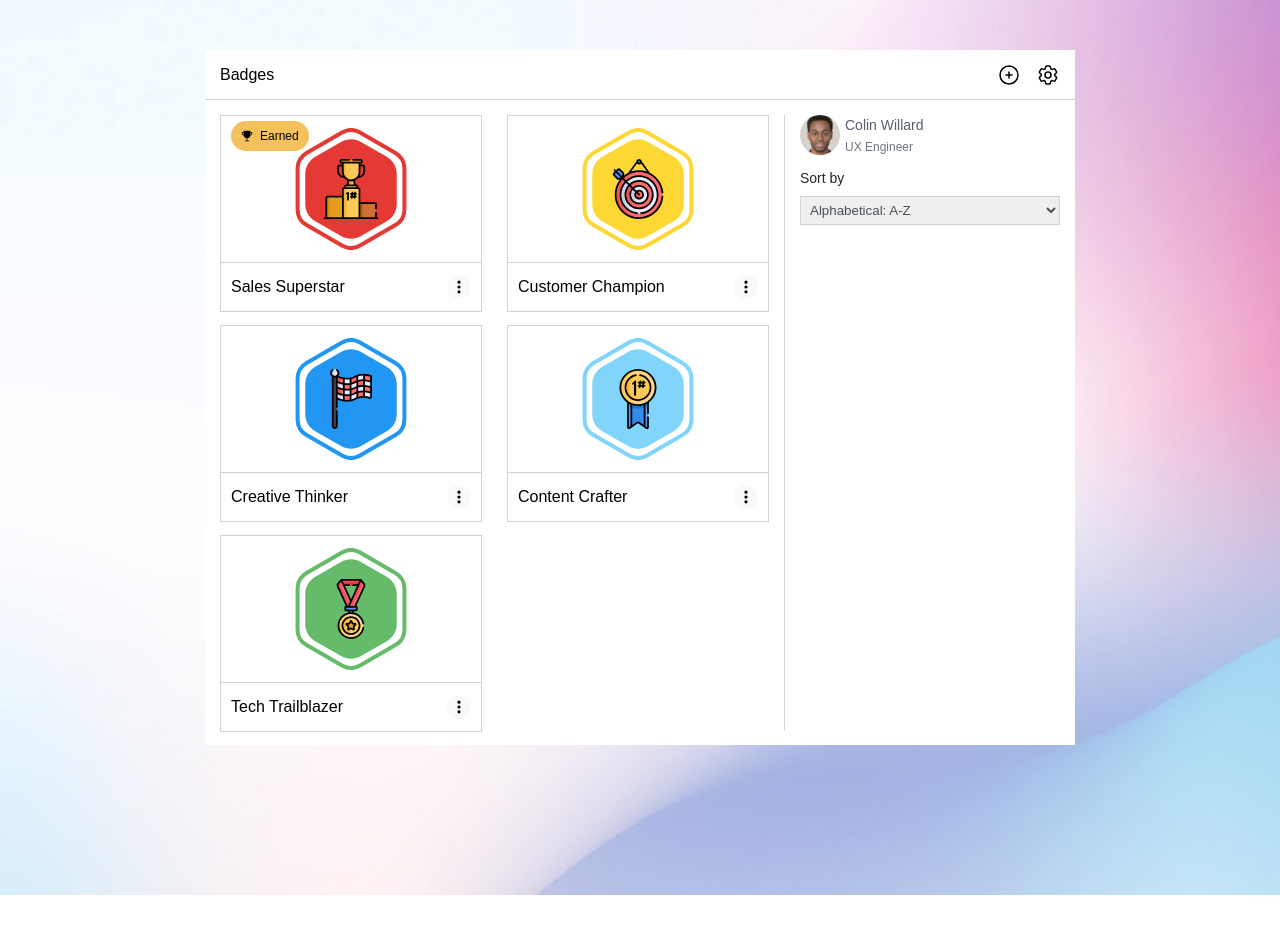
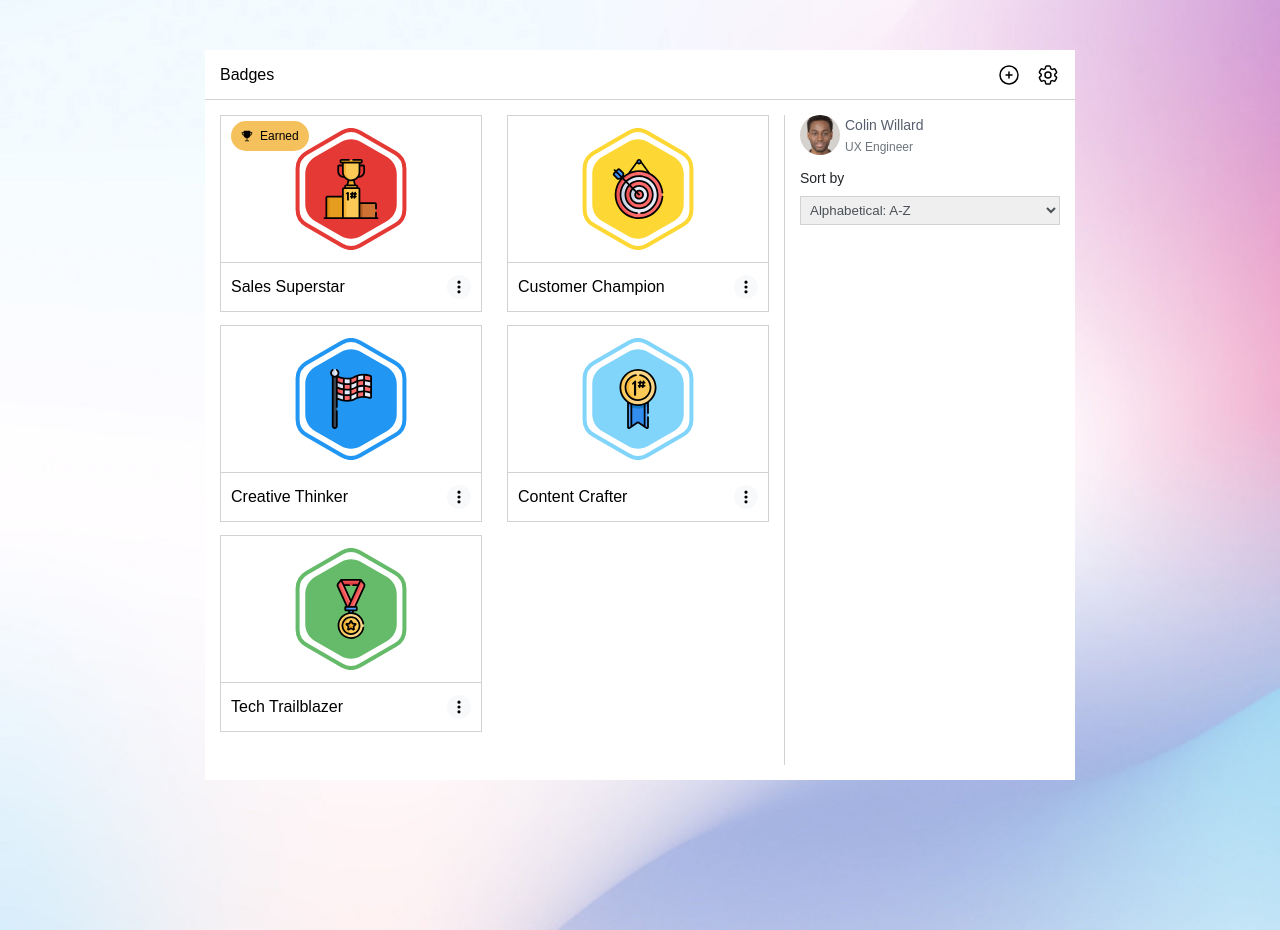
Before and after one commit to leoarthurwall/claromentis-ui, a React (Create React App) app: page / in a window 1280 px wide. Before the commit the page ends 895 px from the top, so only its background shows below. Built offline with nearby package versions, Linux system fonts and the light colour scheme.

Commit message:
gave badge section a padding bottom of 35px, in line with design

```diff
--- a/src/Components/Main/BadgeSection/BadgeSection.js
+++ b/src/Components/Main/BadgeSection/BadgeSection.js
@@ -4,9 +4,8 @@ import BadgeComponent from "./BadgeComponent/BadgeComponent";
 const BadgeContainer = styled.section`
   height: 100%;
   width: auto;
-
+  padding-bottom: 35px;
   padding-right: 15px;
-
   display: grid;
   grid-template-columns: 1fr 1fr 1fr;
   grid-row-gap: 15px;
```
